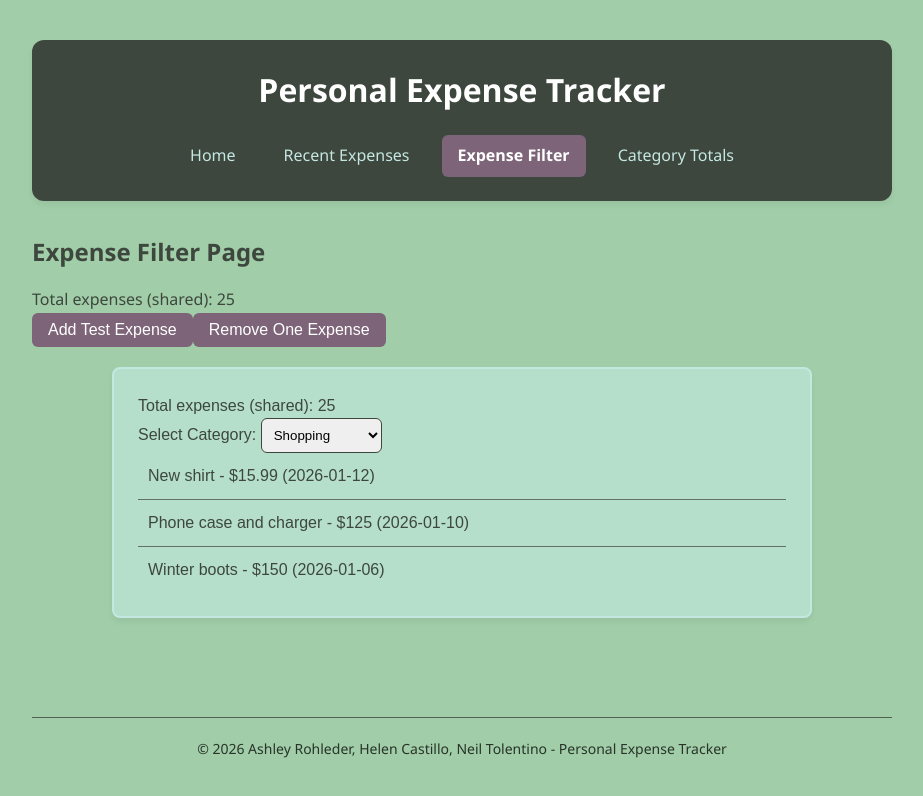
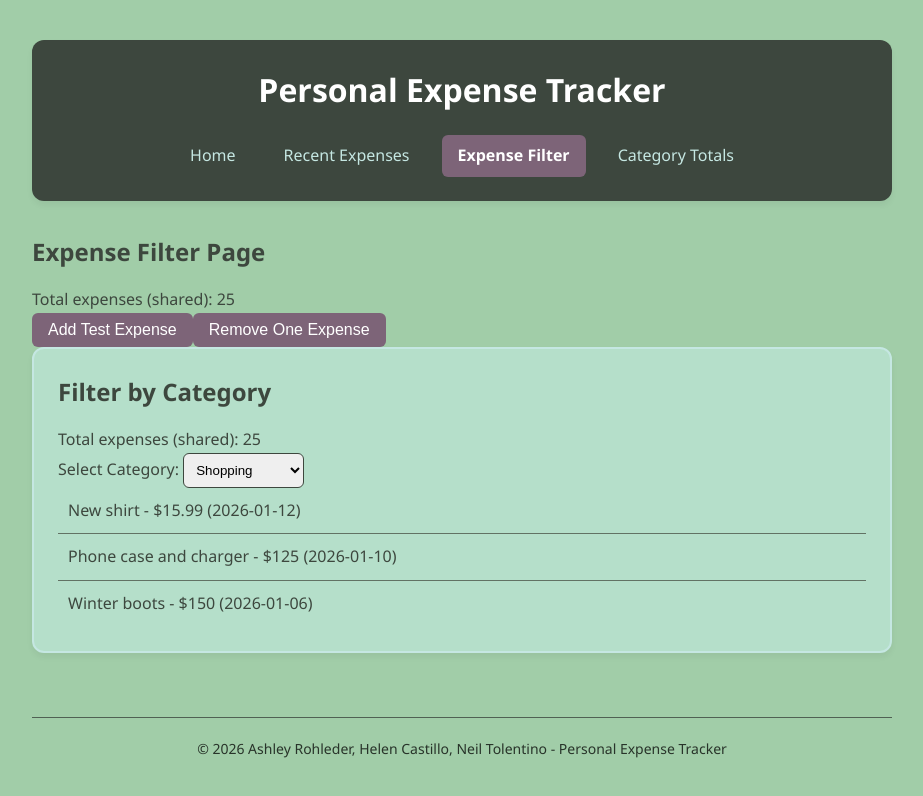
Before and after one commit to ntolentino4/group-6-full-stack-project, a React (Vite) app in the folder vite-project/: page /expense-filter in a window 1280 px wide. Shown: the top 796 px of the page, without its empty margins (178-1101 px from the left). Built offline with nearby package versions, Linux system fonts and the light colour scheme.

Commit message:
feat: added reusable NavButton and ListPanel components for T.4

```diff
--- a/vite-project/src/components/expense-filter/ExpenseFilter.css
+++ b/vite-project/src/components/expense-filter/ExpenseFilter.css
@@ -1,24 +1,17 @@
-.expense-filter ul {
+/* List styles - now targeting ListPanel shared component */
+.list-panel ul {
   list-style: none;
   padding: 0;
   margin: 0;
 }
 
-.expense-filter li {
+.list-panel li {
   padding: 10px;
   border-bottom: 1px solid #627264; /* Granite */
 }
 
-.expense-filter li:last-child {
+.list-panel li:last-child {
   border-bottom: none;
 }
 
-.expense-filter {
-  background-color: #b5dfca; /* Mint Celadon - lighter color for component interior */
-  border: 2px solid #c5e7e2; /* Frozen Water - border color */
-  border-radius: 8px;
-  padding: 24px;
-  margin: 20px auto;
-  max-width: 700px;
-  font-family: Arial, sans-serif;
-}
+/* Container styles removed - now handled by ListPanel component */
--- a/vite-project/src/components/expense-filter/ExpenseFilter.tsx
+++ b/vite-project/src/components/expense-filter/ExpenseFilter.tsx
@@ -1,6 +1,7 @@
 import { useState } from "react";
 import type { Expense, ExpenseCategory } from "../../types";
 import "./ExpenseFilter.css";
+import ListPanel from '../shared/ListPanel';
 
 type Props = {
   expenses: Expense[];
@@ -17,7 +18,7 @@ function ExpenseFilter({ expenses }: Props) {
   );
 
   return (
-    <section className="expense-filter">
+    <ListPanel title="Filter by Category">
       {/* T.3 display shared state */}
       <p>Total expenses (shared): {expenses.length}</p>
 
@@ -42,7 +43,7 @@ function ExpenseFilter({ expenses }: Props) {
           </li>
         ))}
       </ul>
-    </section>
+    </ListPanel>
   );
 }
 
--- a/vite-project/src/components/header/Header.tsx
+++ b/vite-project/src/components/header/Header.tsx
@@ -1,5 +1,6 @@
 import { NavLink } from "react-router-dom";
 import "./Header.css";
+
 function Header() {
   return (
     // AC 1: A <nav> component is found in the app header
--- /dev/null
+++ b/vite-project/src/components/shared/ListPanel.css
@@ -0,0 +1,33 @@
+/*
+ * Reusable panel container matching the shared styling from App.css
+ * Can be used by: RecentExpenses, CategorySummary, ExpenseFilter
+ */
+ .list-panel {
+    background-color: var(--color-celadon-mint);
+    border: 2px solid var(--color-frozen-water);
+    border-radius: var(--radius-lg);
+    padding: 24px;
+    box-shadow: var(--card-shadow);
+  }
+
+  .list-panel h2 {
+    font-size: var(--font-size-h2);
+    color: var(--color-granite);
+    margin-bottom: 16px;
+  }
+
+  .list-panel__header {
+    margin-bottom: 16px;
+    padding-bottom: 12px;
+    border-bottom: 1px solid var(--color-frozen-water);
+  }
+
+  .list-panel__content {
+    /* Content area - no special styling needed */
+  }
+
+  .list-panel__footer {
+    margin-top: 16px;
+    padding-top: 12px;
+    border-top: 2px solid var(--color-frozen-water);
+  }
--- /dev/null
+++ b/vite-project/src/components/shared/ListPanel.tsx
@@ -0,0 +1,29 @@
+import type { ReactNode } from 'react'
+import './ListPanel.css'
+
+interface ListPanelProps {
+  title: string
+  children: ReactNode
+  headerContent?: ReactNode
+  footerContent?: ReactNode
+}
+
+function ListPanel({ title, children, headerContent, footerContent }: ListPanelProps) {
+  return (
+    <section className="list-panel">
+      <h2>{title}</h2>
+
+      {headerContent && (
+        <div className="list-panel__header">{headerContent}</div>
+      )}
+
+      <div className="list-panel__content">{children}</div>
+
+      {footerContent && (
+        <div className="list-panel__footer">{footerContent}</div>
+      )}
+    </section>
+  )
+}
+
+export default ListPanel
```
Also changed, not shown: vite-project/src/components/shared/NavButton.css (added, +25 -0 lines), vite-project/src/components/shared/NavButton.tsx (added, +19 -0 lines), 1 other file (tests, documents, lock files or other folders).
